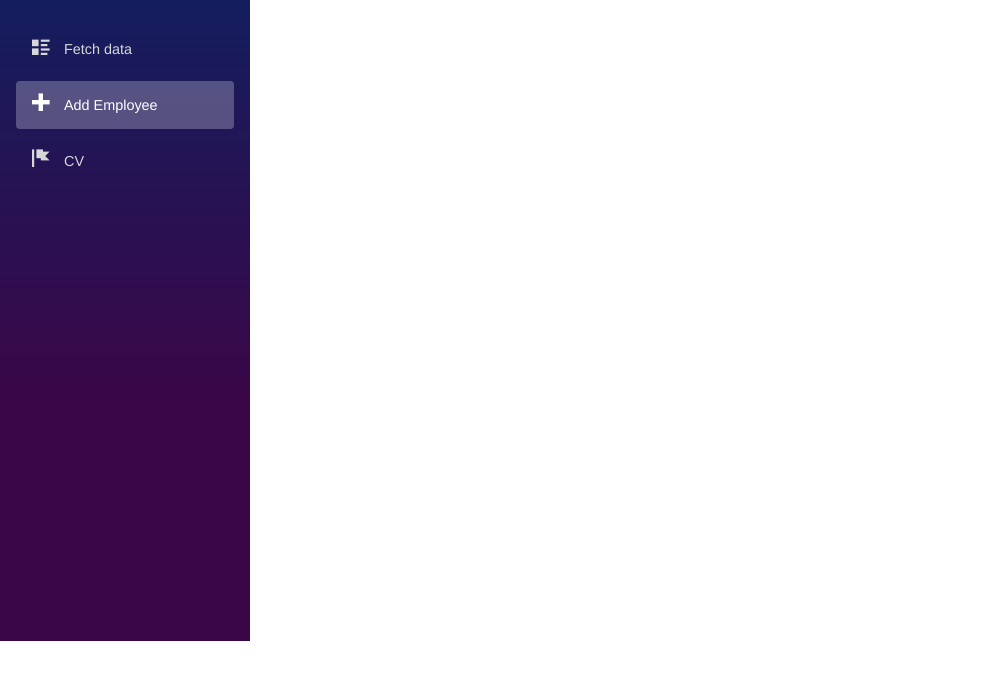
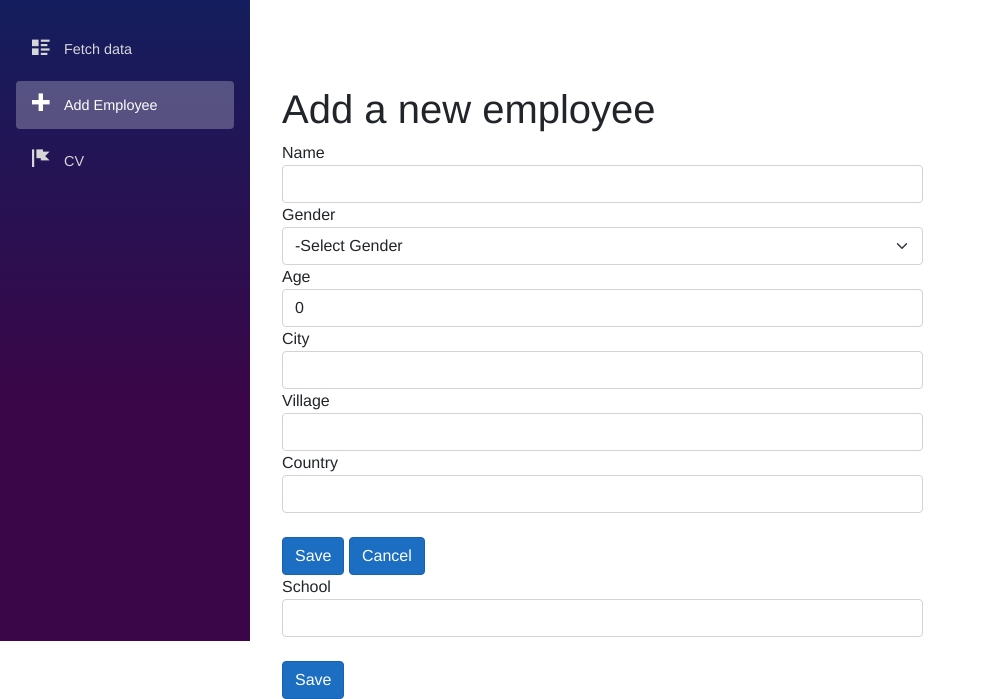
Before and after one commit to erdemdoganayy/TestCv, an ASP.NET Core app: page /EmployeeAdd in a window 1280 px wide. Shown: the part 159-858 px from the top of the page, without its empty margins (0-986 px from the left). Before the commit the page ends 800 px from the top, so only its background shows below. Run offline with ASP.NET Core 8, Linux system fonts and the light colour scheme; style sheets or scripts are compiled from the project's sources; some libraries are stand-ins or nearby versions.

Commit message:
Education Create

```diff
--- a/BlazorAppCRUD/Data/Education.cs
+++ b/BlazorAppCRUD/Data/Education.cs
@@ -1,3 +1,5 @@
+using System.ComponentModel.DataAnnotations;
+
 namespace BlazorAppCRUD.Data
 {
     public class Education
--- a/BlazorAppCRUD/Pages/EmployeeAdd.razor
+++ b/BlazorAppCRUD/Pages/EmployeeAdd.razor
@@ -3,6 +3,8 @@
 @using BlazorAppCRUD.Persistence
 @using Microsoft.EntityFrameworkCore
 @inject IEmployeeService _employeeService
+@inject IEducationService _educationService
+@inject IApplicationDbContext _context
 
 
 <h3>EmployeeAdd</h3>
@@ -16,7 +18,7 @@
 }
 else
 {
-   <table class="table">
+    <table class="table">
         <thead>
             <tr>
                 <th>Name</th>
@@ -42,15 +44,102 @@
         </tbody>
     </table>
 }
+<br />
+<br />
+<br />
+<h1> Add a new employee</h1>
+
+<form>
+    <div class="row">
+        <div class="col-md-8">
+            <div class="form-group">
+                <label for="Name" class="control-label">Name</label>
+                <input form="Name" class="form-control" @bind="employeeInfo.Name" />
+            </div>
+            <div class="form-group">
+                <label for="Gender" class="control-label">Gender</label>
+                <select class="form-select" aria-label="Default select example" @bind="employeeInfo.Gender">
+                    <option value="">-Select Gender</option>
+                    <option value="Male">Male</option>
+                    <option value="Female">Female</option>
+                </select>
+            </div>
+            <div class="form-group">
+                <label for="Age" class="control-label">Age</label>
+                <input form="Age" class="form-control" @bind="employeeInfo.Age" />
+            </div>
+            <div class="form-group">
+                <label for="City" class="control-label">City</label>
+                <input form="City" class="form-control" @bind="employeeInfo.City" />
+            </div>
+            <div class="form-group">
+                <label for="Village" class="control-label">Village</label>
+                <input form="Village" class="form-control" @bind="employeeInfo.Village" />
+            </div>
+            <div class="form-group">
+                <label for="Country" class="control-label">Country</label>
+                <input form="Country" class="form-control" @bind="employeeInfo.Country" />
+            </div>
+
+
+
+        </div>
+    </div>
+    <br />
+    <div class="row">
+        <div class="col-md-4">
+            <div class="form-group">
+                <input type="button" class="btn btn-primary" @onclick="@CreateEmployee" value="Save" />
+                <input type="button" class="btn btn-primary" value="Cancel" />
+            </div>
+        </div>
+    </div>
+</form>
+<form>
+    <div class="row">
+        <div class="col-md-8">
+            <div class="form-group">
+                <label for="School" class="control-label">School</label>
+                <input form="School" class="form-control" @bind="education.School" />
+            </div>
+
+
+        </div>
+    </div>
+    <br />
+    <div class="row">
+        <div class="col-md-4">
+            <div class="form-group">
+                <input type="button" class="btn btn-primary" @onclick="@CreateEducation" value="Save" />
+            </div>
+        </div>
+    </div>
+</form>
 
 
 @code {
 
     List<EmployeeInfo> objEmp = new List<EmployeeInfo>();
 
+
     protected override async Task OnInitializedAsync()
     {
+
         objEmp = await _employeeService.GetEmployee();
     }
 
+    EmployeeInfo employeeInfo = new EmployeeInfo();
+    Education education = new Education();
+
+
+    protected async void CreateEmployee()
+    {
+        await _employeeService.Create(employeeInfo);
+    }
+
+    protected async void CreateEducation()
+    {
+        await _educationService.Create(education);
+    }
+
 }
--- a/BlazorAppCRUD/Persistence/ApplicationDbContext.cs
+++ b/BlazorAppCRUD/Persistence/ApplicationDbContext.cs
@@ -12,6 +12,7 @@
         }
 
         public DbSet<EmployeeInfo> Employees { get; set; }
+        public DbSet<Education> Education { get; set; }
 
         public override async Task<int> SaveChangesAsync(CancellationToken cancellationToken = new CancellationToken())
         {
--- a/BlazorAppCRUD/Persistence/IApplicationDbContext.cs
+++ b/BlazorAppCRUD/Persistence/IApplicationDbContext.cs
@@ -6,6 +6,7 @@
     public interface IApplicationDbContext
     {
         DbSet<EmployeeInfo> Employees { get; set; }
+        DbSet<Education> Education { get; set; }
 
         Task<int> SaveChangesAsync(CancellationToken cancellationToken);
     }
--- a/BlazorAppCRUD/Program.cs
+++ b/BlazorAppCRUD/Program.cs
@@ -12,7 +12,7 @@
 builder.Services.AddScoped<IApplicationDbContext>(provider => provider.GetService<ApplicationDbContext>());
 
 builder.Services.AddScoped<IEmployeeService, EmployeeService>();
-
+builder.Services.AddScoped<IEducationService, EducationService>();
 
 var app = builder.Build();
 
```
Also changed, not shown: BlazorAppCRUD/Data/EducationService.cs (added, +29 -0 lines), BlazorAppCRUD/Data/IEducationService.cs (added, +8 -0 lines).
